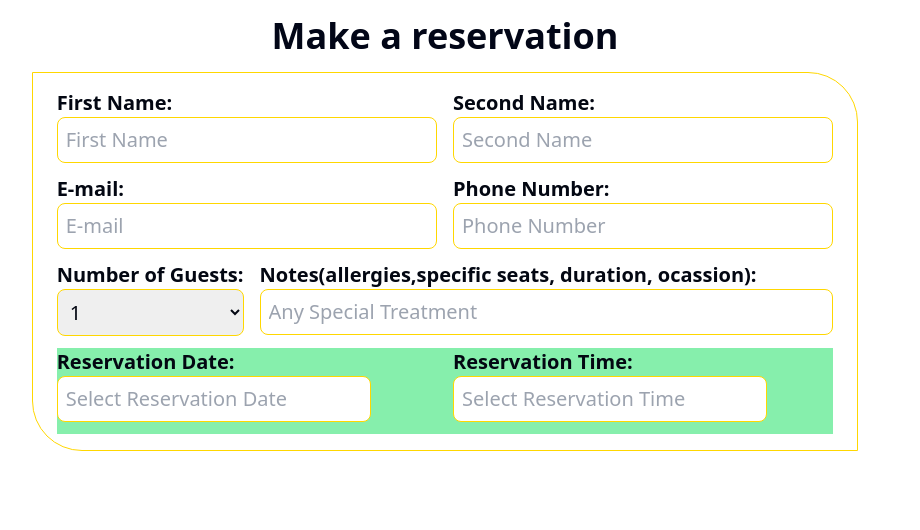
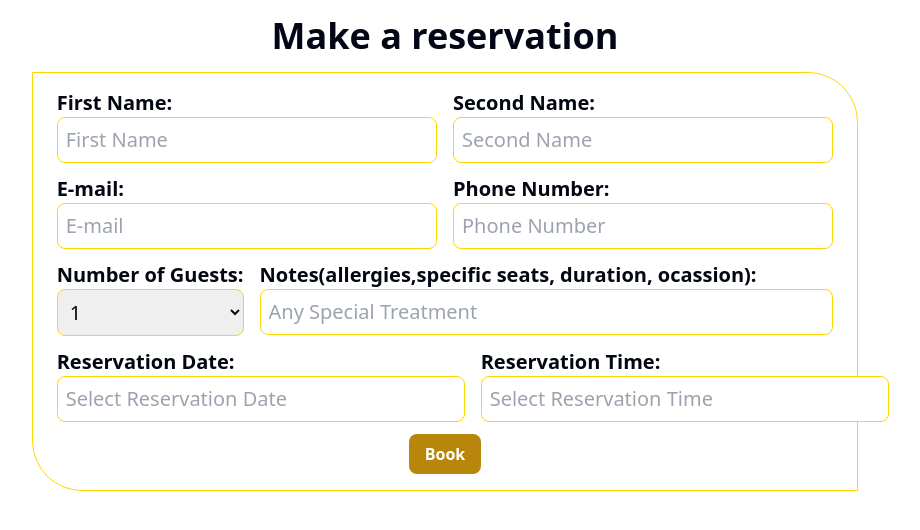
Before and after one commit to dopi95/ArtisanBlend-Restaurant-App, a React (Vite) app: page / in a window 1280 px wide. Shown: the top 530 px of the page, without its empty margins (195-1115 px from the left). Built offline with nearby package versions, Linux system fonts and the light colour scheme.

Commit message:
Finished initial reservation form

```diff
--- a/src/components/Reservation.jsx
+++ b/src/components/Reservation.jsx
@@ -74,7 +74,7 @@ function Reservation() {
             />
             </div>
           </div>
-          <div className="flex gap-4 bg-green-300">
+          <div className="flex gap-4">
             <div className="flex-1">
               <label htmlFor="reservationDate" className="text-gray-950 text-xl font-semibold block">Reservation Date:</label>
               <DatePicker
@@ -82,7 +82,8 @@ function Reservation() {
                 // selected={selectedDate}
                 dateFormat="MM/dd/yyyy"
                 placeholderText="Select Reservation Date"
-                className="outline-none w-full rounded-lg text-gray-950 text-xl px-2 py-2 mb-3 border border-solid border-gold cursor-pointer"
+                required
+                className="outline-none w-[25.5rem] rounded-lg text-gray-950 text-xl px-2 py-2 mb-3 border border-solid border-gold cursor-pointer"
               />
             </div>
             <div className="flex-1">
@@ -96,9 +97,13 @@ function Reservation() {
                 timeCaption="Time"
                 timeIntervals={15}
                 placeholderText="Select Reservation Time"
-                className="outline-none w- rounded-lg text-gray-950 text-xl px-2 py-2 mb-3 border border-solid border-gold cursor-pointer"
+                required
+                className="outline-none w-[25.5rem] rounded-lg text-gray-950 text-xl px-2 py-2 mb-3 border border-solid border-gold cursor-pointer"
               />
             </div>
+          </div>
+          <div className="grid place-content-center w-full">
+            <button type="submit" className="px-4 py-2 bg-darkgold hover:bg-opacity-90 text-white font-bold rounded-lg">Book</button>
           </div>
         </form>
       </section>
--- a/tailwind.config.js
+++ b/tailwind.config.js
@@ -8,6 +8,7 @@ export default {
     extend: {
       colors: {
         "gold" : "#FFD700",
+        "darkgold" : "#B8860B",
         "card" : "#F5F5DC"
       }
     },
```
